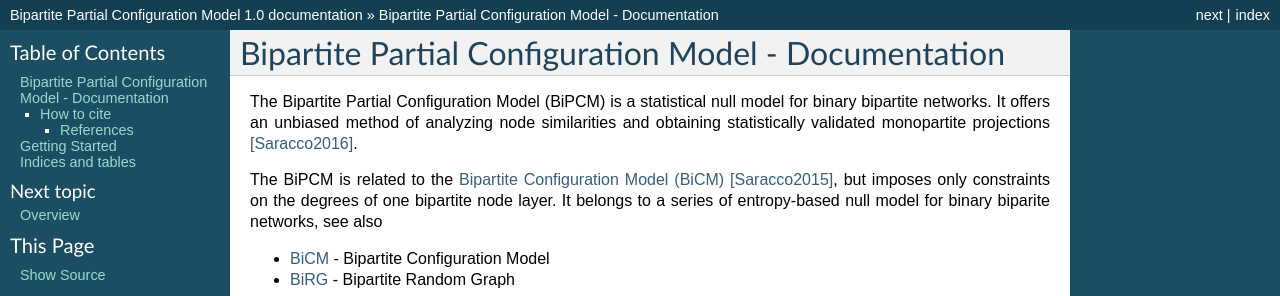
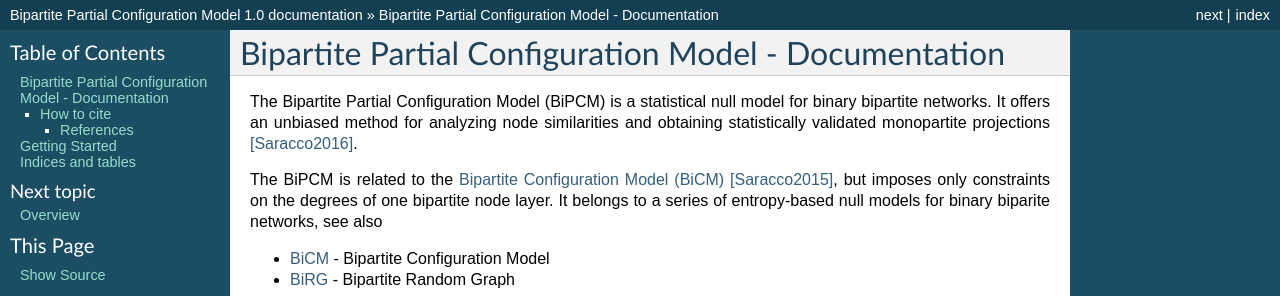
Before and after one commit to tsakim/bipcm, a Sphinx documentation site: the page built from docs/index.rst, in a window 1280 px wide. Shown: the top 296 px of the page. Built offline with Sphinx 7.4.7, drawn with Linux system fonts in a browser that asks for light colours.

Commit message:
Typos corrected.

```diff
--- a/docs/index.rst
+++ b/docs/index.rst
@@ -2,14 +2,14 @@ Bipartite Partial Configuration Model - Documentation
 ================================================================================
 
 The Bipartite Partial Configuration Model (BiPCM) is a statistical null model
-for binary bipartite networks. It offers an unbiased method of
+for binary bipartite networks. It offers an unbiased method for
 analyzing node similarities and obtaining statistically validated monopartite
 projections [Saracco2016]_.
 
 The BiPCM is related to the `Bipartite Configuration Model (BiCM)
 <https://github.com/tsakim/bicm>`_ [Saracco2015]_, but imposes only constraints
 on the degrees of one bipartite node layer. It belongs to a series of
-entropy-based null model for binary biparite networks, see also
+entropy-based null models for binary biparite networks, see also
 
 * `BiCM <https://github.com/tsakim/bicm>`_ - Bipartite Configuration Model
 * `BiRG <https://github.com/tsakim/birg>`_ - Bipartite Random Graph
--- a/docs/source/contact.rst
+++ b/docs/source/contact.rst
@@ -1,4 +1,4 @@
 Contact
 ================================================================================
 
-For questions or input, please write to mika.straka@imtlucca.it.
+For questions or input, please write to mika.straka [at] imtlucca.it.
```
Also changed, not shown: README.md (+1 -1 lines), 1 other file.
